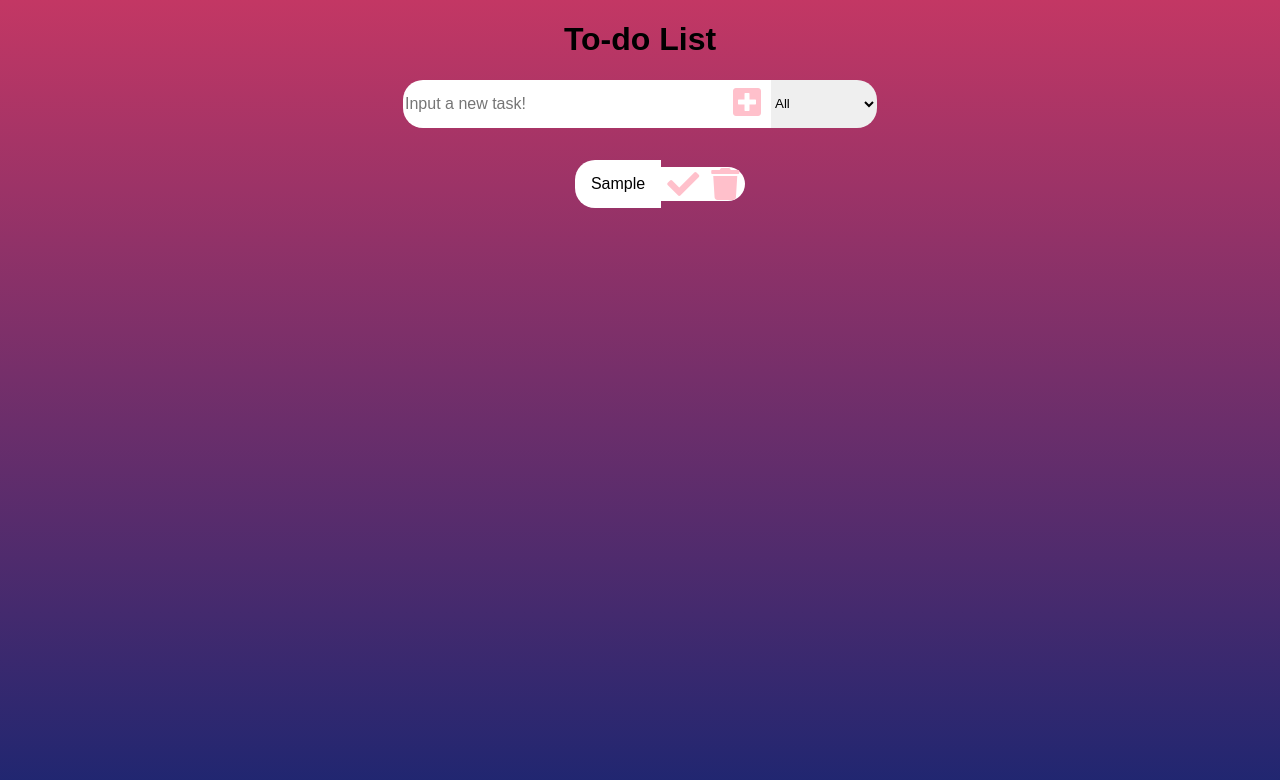
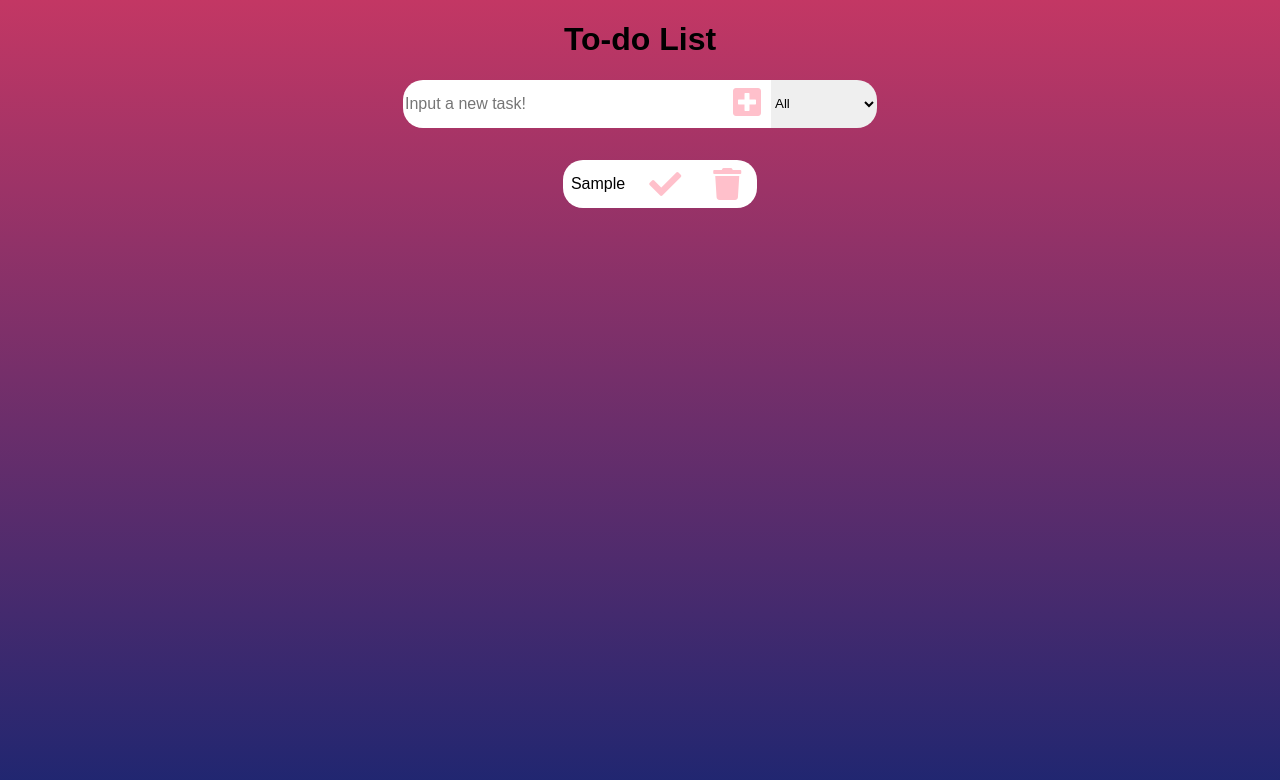
Before and after one commit to designer-rxk/todo-list, a React (Create React App) app: page / in a window 1280 px wide. Both pictures are taken after typing "Sample" into the empty fields and a click on the button 747 px from the left and 103 px from the top of the page. Shown: the top 780 px of the page. Built offline with nearby package versions, Linux system fonts and the light colour scheme.

Commit message:
Update App.css

```diff
--- a/src/App.css
+++ b/src/App.css
@@ -1,7 +1,11 @@
 *{
   box-sizing: border-box;
   font-family: Comfortaa, sans-serif;
-  box-sizing: border-box;
+}
+.plus-square{
+  display: flex;
+  justify-content: center;
+  align-items: center;
 }
 body{
   margin:0;
@@ -33,7 +37,8 @@ button{
   font-size: 2rem;
   border: none;
   background: white;
-  color:pink
+  color:pink;
+  height:3rem;
 }
 input:focus, button:focus,select:focus{
   outline:none;
@@ -71,9 +76,10 @@ button:hover{
   align-items: center;
   margin:1rem;
 }
+
 .todo-item{
-  padding-left: 1rem;
-  padding-right: 1rem;
+  min-height: 3rem;
+  padding: 0.5rem;
   border-top-left-radius: 20px;
   border-bottom-left-radius: 20px;
   height:auto;
@@ -82,20 +88,20 @@ button:hover{
   display: flex;
   justify-content: center;
   align-items: center;
-  min-height: 3rem;
+}
+.todo-container{
+  overflow: auto;
 }
 .complete-btn{
+  padding:1rem;
   display: flex;
   justify-content: center;
   align-items: center;
-
 }
-.trash-btn{
+.trash-btn{  padding:1rem;
   display: flex;
   justify-content: center;
   align-items: center;
-  height:auto;
   border-top-right-radius: 20px;
   border-bottom-right-radius: 20px;
-
 }
```
